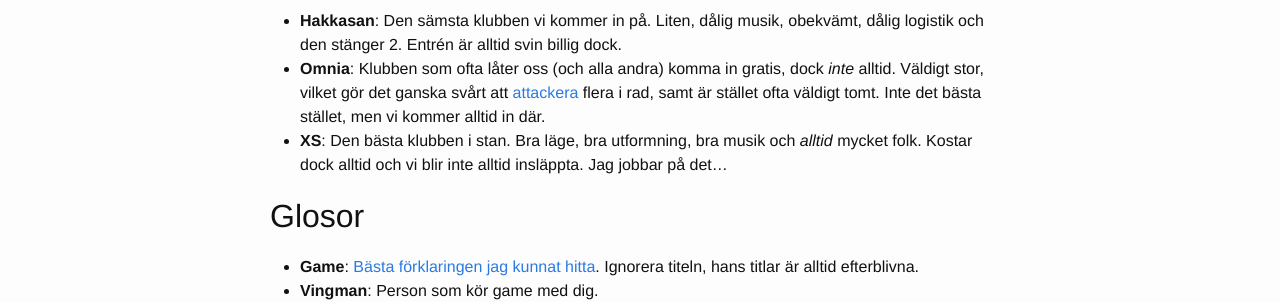
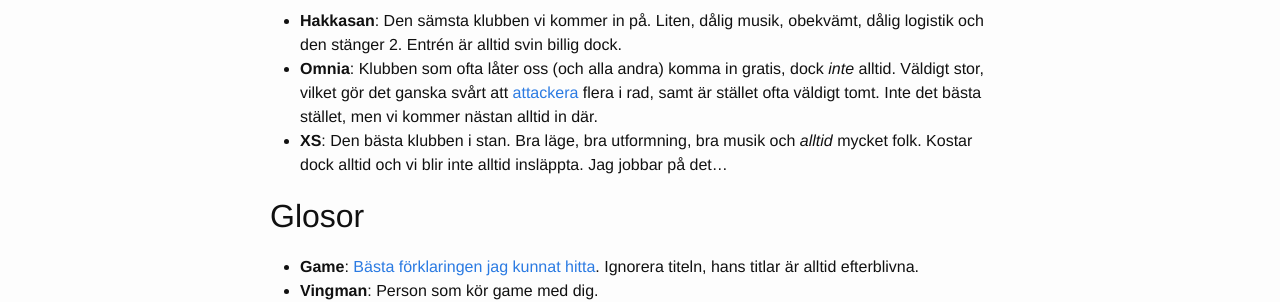
Before and after one commit to state-man/state-man.github.io, a Jekyll site: the page built from about.md, in a window 1280 px wide. Shown: the part 551-853 px from the top of the page. Built offline with Jekyll 4.4.1, drawn with Linux system fonts in a browser that asks for light colours.

Commit message:
Change phrasing in about.md

```diff
--- a/about.md
+++ b/about.md
@@ -16,7 +16,7 @@ Jag är en naiv filur som försöker lära mig [game](#game). Vi får väl se va
 
 ## Platser
 - **Hakkasan**: Den sämsta klubben vi kommer in på. Liten, dålig musik, obekvämt, dålig logistik och den stänger 2. Entrén är alltid svin billig dock.
-- **Omnia**: Klubben som ofta låter oss (och alla andra) komma in gratis, dock *inte* alltid. Väldigt stor, vilket gör det ganska svårt att [attackera](#glosor) flera i rad, samt är stället ofta väldigt tomt. Inte det bästa stället, men vi kommer alltid in där.
+- **Omnia**: Klubben som ofta låter oss (och alla andra) komma in gratis, dock *inte* alltid. Väldigt stor, vilket gör det ganska svårt att [attackera](#glosor) flera i rad, samt är stället ofta väldigt tomt. Inte det bästa stället, men vi kommer nästan alltid in där.
 - **XS**: Den bästa klubben i stan. Bra läge, bra utformning, bra musik och *alltid* mycket folk. Kostar dock alltid och vi blir inte alltid insläppta. Jag jobbar på det...
 
 ## Glosor
```
